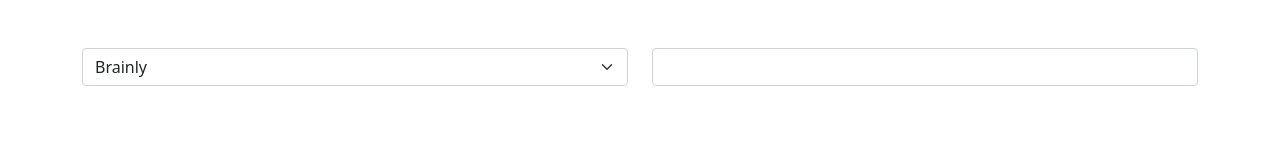
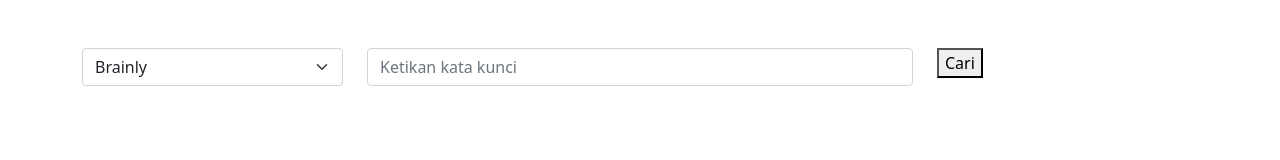
Before and after one commit to 12345678andiman/Website-Serbaguna, a website: page public/index.html in a window 1280 px wide. Drawn offline with Linux system fonts and the light colour scheme.

Commit message:
Update index.html

```diff
--- a/public/index.html
+++ b/public/index.html
@@ -9,7 +9,7 @@
 <body>
     <div class="container mt-5">
         <div class="row">
-            <div class="col-6">
+            <div class="col-3">
                 <form id="search">
                     <select class="form-select" required>
                         <option value="brainly">Brainly</option>
@@ -19,7 +19,10 @@
                 </form>
             </div>
             <div class="col-6">
-                <input type="text" class="form-control" id="search">
+                <input type="text" class="form-control" id="search" placeholder="Ketikan kata kunci">
+            </div>
+            <div class="col-3">
+                <button type="submit">Cari</button>
             </div>
         </div>
     </div>
```
